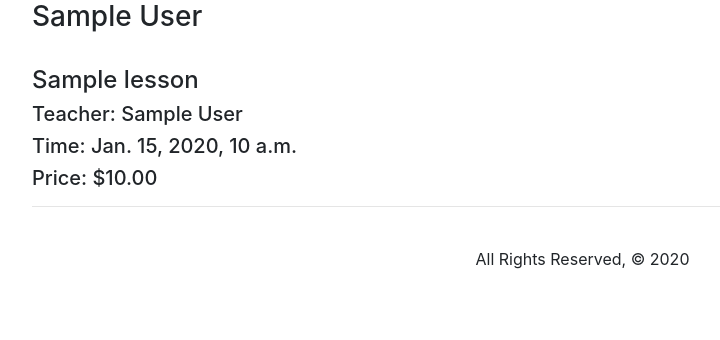
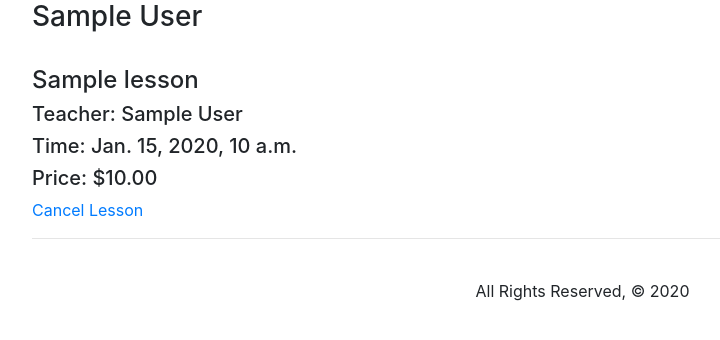
Before and after one commit to brhymer/Tutor-Marketplace, a Django app: page /students/1/ in a window 1280 px wide. Shown: the part 128-468 px from the top of the page, without its empty margins (53-773 px from the left). Run offline with Django 3.2, Linux system fonts and the light colour scheme; tables that the repository leaves empty hold one stand-in row (values such as "Sample post"); some libraries are stand-ins or nearby versions.

Commit message:
added cancel booking link to student profile

```diff
--- a/main_app/templates/students/profile.html
+++ b/main_app/templates/students/profile.html
@@ -13,6 +13,8 @@
     <h5>Teacher: {{ lesson.teacher.full_name }} </h5>
     <h5>Time: {{ lesson.time }} </h5>
     <h5>Price: ${{ lesson.price }} </h5>
+    <!--Cancel Lesson Link-->
+    <a href="{% url 'cancel_booking' lesson.id %}">Cancel Lesson</a>
     <hr>
   {% endfor %}
 {% else %}
```
